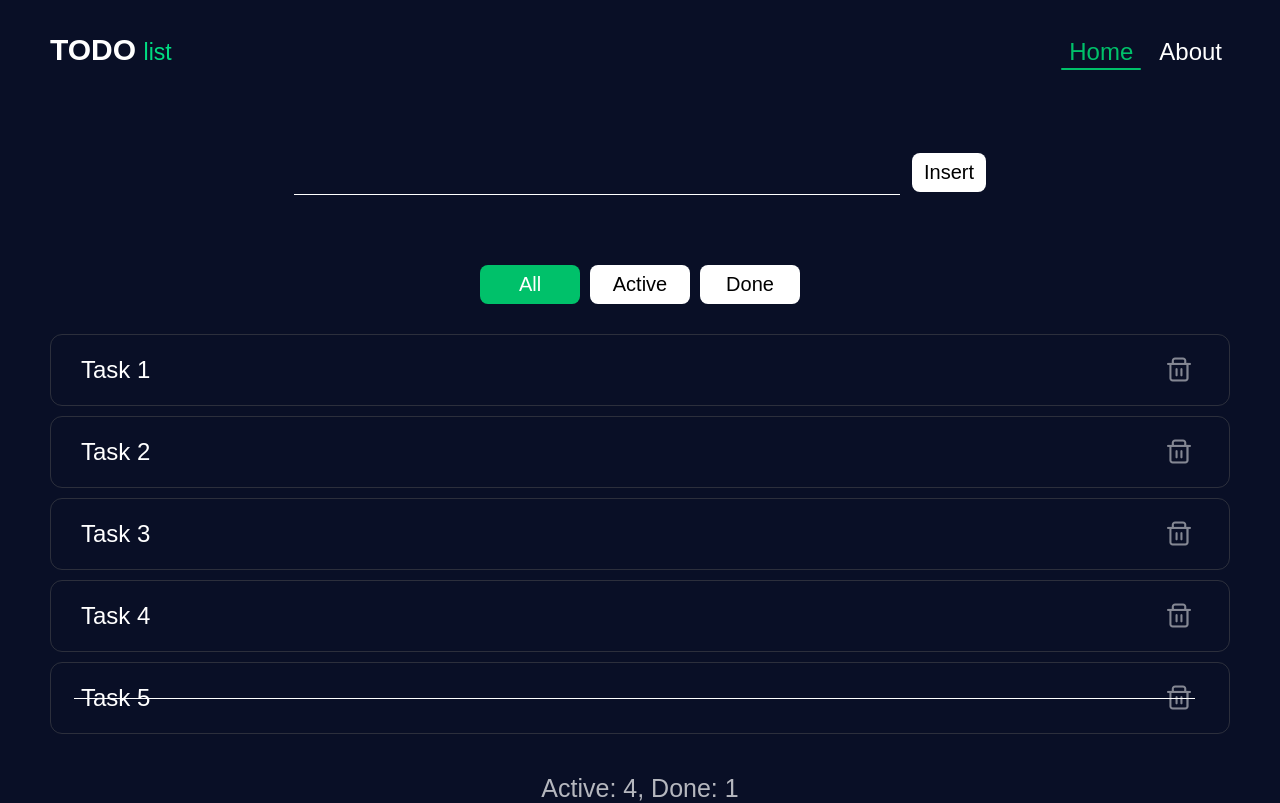
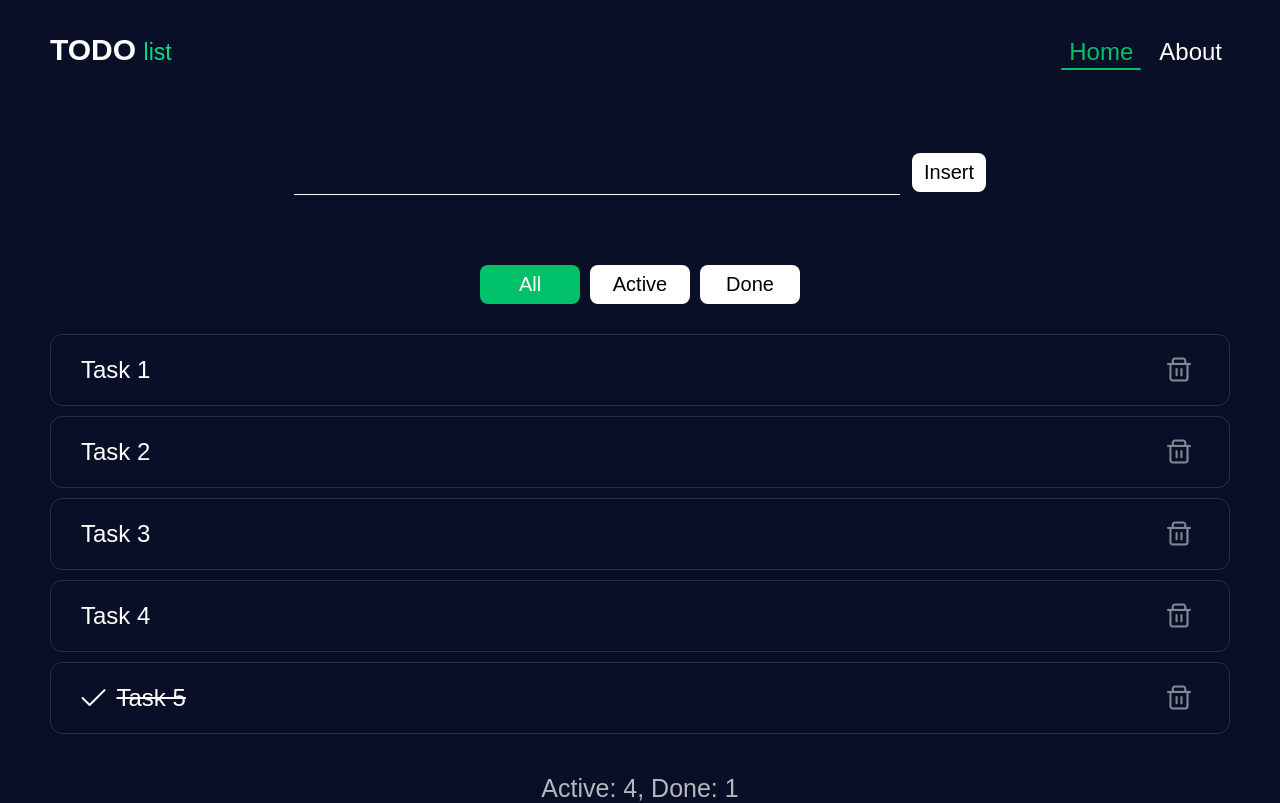
Before and after one commit to rmahotka/vue-TODO, a Vue app: page / in a window 1280 px wide. Built offline with nearby package versions, Linux system fonts and the light colour scheme; a web font is replaced by a local one.

Commit message:
edit complite status

```diff
--- a/src/components/ItemTask.vue
+++ b/src/components/ItemTask.vue
@@ -1,6 +1,9 @@
 <template>
   <div class="item-block" @click="compliteTask(props.task.id)">
-    <p>{{ props.task.text }}</p>
+    <p class="item-block-text">
+      <i class="pi pi-check" v-if="props.task.status" />
+      <span :class="{ compluted: props.task.status }">{{ props.task.text }}</span>
+    </p>
     <i class="pi pi-trash delete-tast" @click.stop="deleteTask(props.task.id)" />
   </div>
 </template>
@@ -27,6 +30,10 @@ const deleteTask = (id: number) => {
 </script>
 
 <style scoped>
+.compluted {
+  text-decoration: line-through;
+}
+
 .item-block {
   display: flex;
   align-items: center;
@@ -36,6 +43,12 @@ const deleteTask = (id: number) => {
   padding: 15px 30px;
   border-radius: 12px;
   cursor: pointer;
+}
+
+.item-block-text {
+  display: flex;
+  align-items: center;
+  gap: 10px;
 }
 
 .delete-tast {
--- a/src/components/ListTasks.vue
+++ b/src/components/ListTasks.vue
@@ -21,12 +21,7 @@ const compliteTask = (id: number) => {
 </script>
 
 <template>
-  <div
-    v-for="task in tasks"
-    :key="task.id"
-    class="list-block"
-    :class="{ complitedStatus: task.status }"
-  >
+  <div v-for="task in tasks" :key="task.id" class="list-block">
     <ItemTask :task="task" @delete-task="deleteItem" @complite-task="compliteTask" />
   </div>
 </template>
@@ -37,3 +32,5 @@ const compliteTask = (id: number) => {
   width: 100%;
 }
 </style>
+
+<!-- :class="{ complitedStatus: task.status }" -->
```
